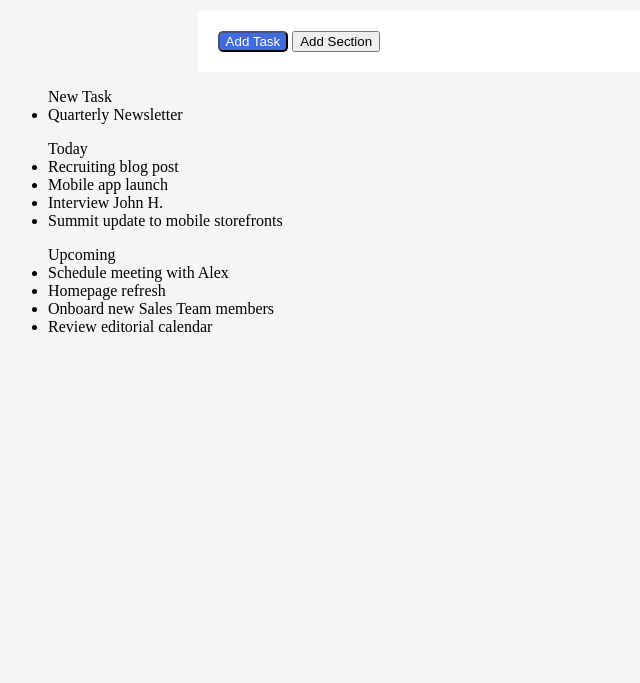
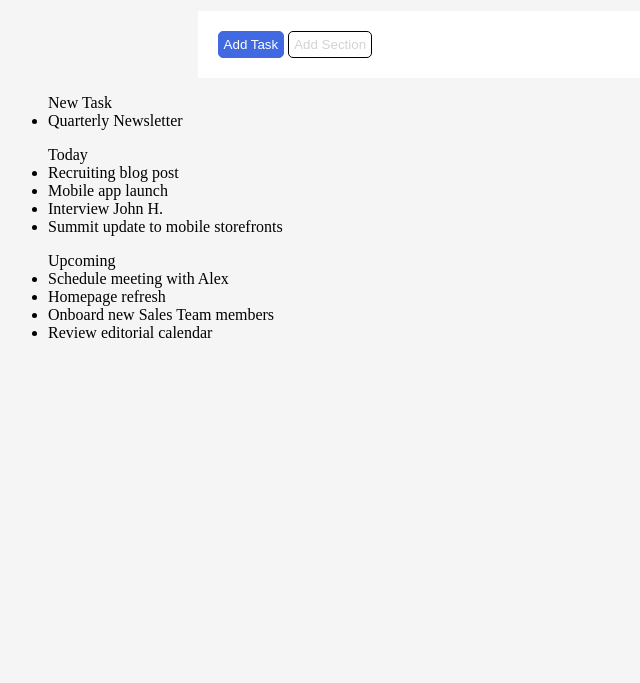
Before and after one commit to LucioMelis/html-css-toboolist, a plain HTML site: page index.html in a window 1280 px wide. Shown: the part 117-800 px from the top of the page, without its empty margins (0-640 px from the left). Drawn offline with Linux system fonts and the light colour scheme.

Commit message:
button modifiche

```diff
--- a/css/style.css
+++ b/css/style.css
@@ -20,7 +20,16 @@ h1{
     padding: 20px;
 }
 .color1{
+    padding: 5px;
     background-color: royalblue;
     color: white;
-    border-radius: 5px
+    border-radius: 5px;
+    border: 1px solid royalblue;
 }
+.color2{
+    padding: 5px;
+    color: lightgray;
+    background-color: white;
+    border: 1px solid black;
+    border-radius: 5px;
+}
```
